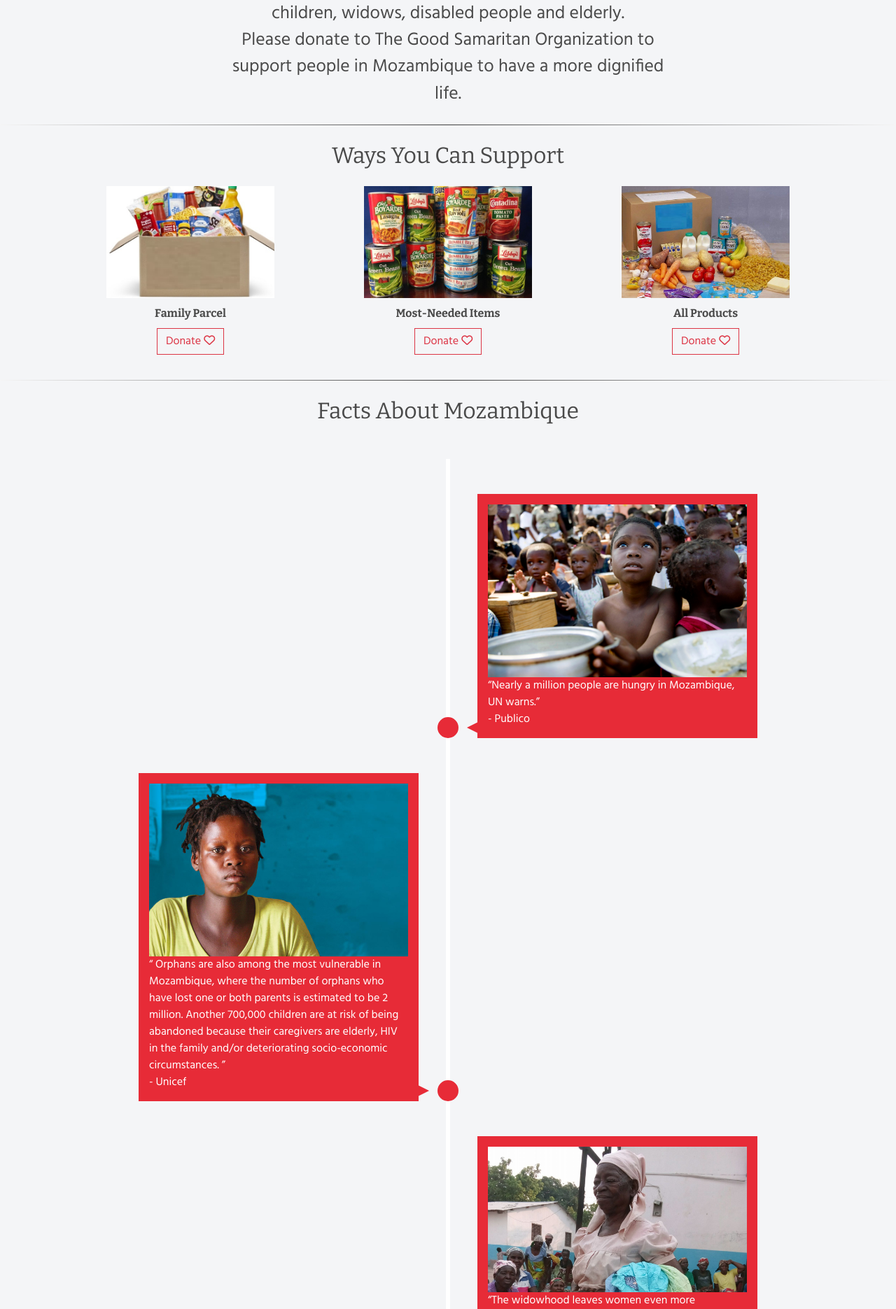
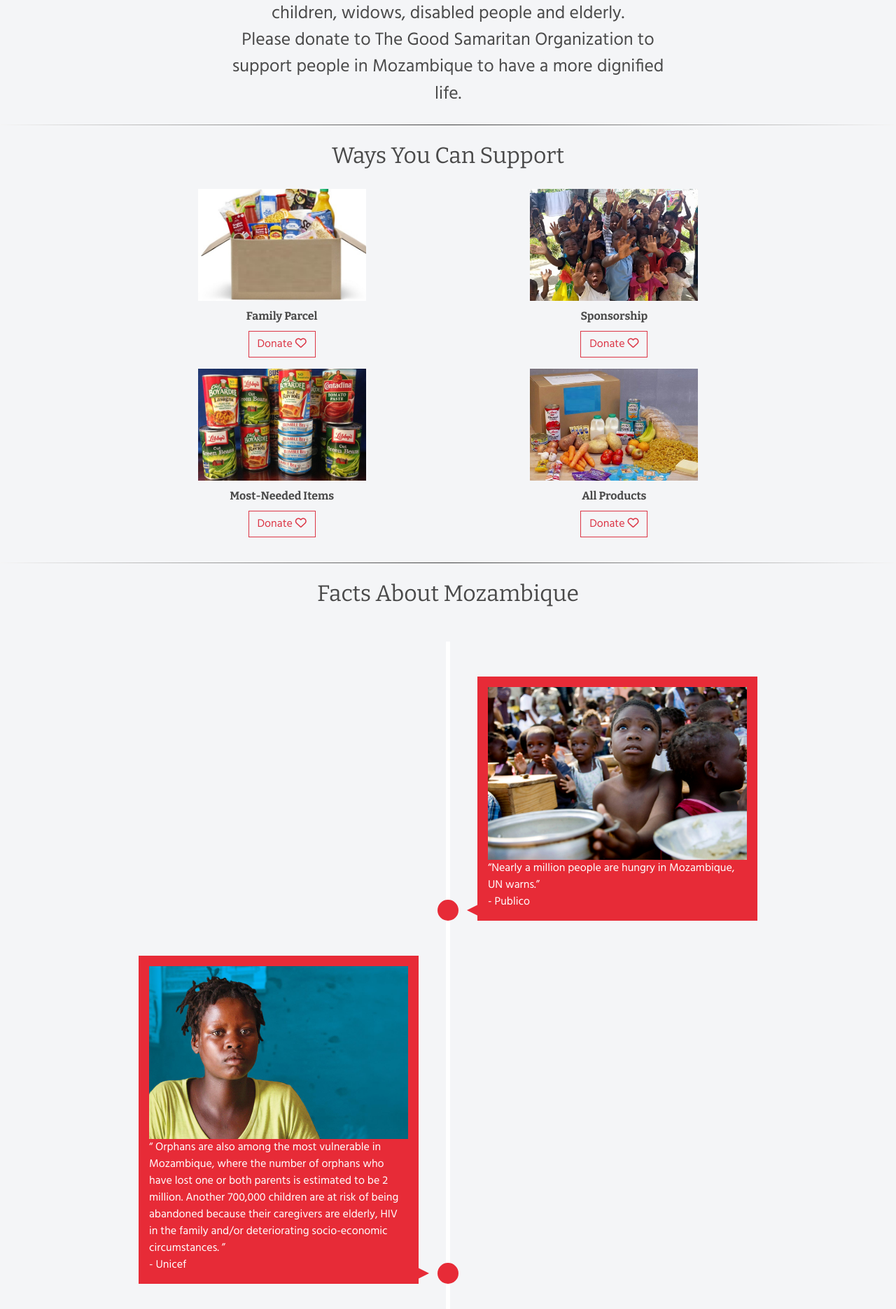
Before and after one commit to SanclerZanella/good_samaritan_org, a Django app: page / in a window 1280 px wide. Shown: the part 628-2499 px from the top of the page at 70% size. Run offline with Django 3.2, Linux system fonts and the light colour scheme; some libraries are stand-ins or nearby versions.

Commit message:
Style sponsorship page and sponsoship(subscription) form for different screen sizes and add some comment to the code to keep organized

```diff
--- a/home/static/home/css/style.css
+++ b/home/static/home/css/style.css
@@ -52,7 +52,12 @@
     background: url("/media/home/all-products.jpg") no-repeat center center;
 }
 
+#sponsorship-card {
+    background: url("/media/home/sponsorship.jpg") no-repeat center center;
+}
+
 #family-parcel-card,
+#sponsorship-card,
 #all-products-card,
 #most-needed-card {
     width: 30vh;
--- a/home/templates/home/index.html
+++ b/home/templates/home/index.html
@@ -46,7 +46,7 @@
             </div>
 
             <!-- Family Parcel Option -->
-            <div class="col-12 col-md-4 col-lg-3 mx-5">
+            <div class="col-12 col-md-4 col-lg-4 mx-5 mt-1">
                 <div class="row no-gutters content-alignment">
                     <a href="">
                         <div id="family-parcel-card" class="col-12"></div>
@@ -66,8 +66,29 @@
                 </div>
             </div>
 
+            <!-- Sponsorship Option -->
+            <div class="col-12 col-md-4 col-lg-4 mx-5 mt-1">
+                <div class="row no-gutters content-alignment">
+                    <a href="">
+                        <div id="sponsorship-card" class="col-12"></div>
+                    </a>
+                </div>
+                <div class="row no-gutters text-center my-3">
+                    <div class="col-12">
+                        <h3 class="font-weight-bold">Sponsorship</h3>
+                    </div>
+                </div>
+                <div class="row donate-btn no-gutters text-center my-3">
+                    <div class="col-12">
+                        <a href="{% url 'sponsorship' %}" class="btn btn-outline-danger">
+                        Donate <span class="first-heart"><i class="far fa-heart"></span></i><span class="second-heart"><i class="fas fa-heart"></i></span>
+                        </a>
+                    </div>
+                </div>
+            </div>
+
             <!-- Most-Needed Option -->
-            <div class="col-12 col-md-4 col-lg-3 mx-5">
+            <div class="col-12 col-md-4 col-lg-4 mx-5 mt-1">
                 <div class="row no-gutters content-alignment">
                     <a href="">
                         <div id="most-needed-card" class="col-12"></div>
@@ -88,7 +109,7 @@
             </div>
 
             <!-- All Products Option -->
-            <div class="col-12 col-md-4 col-lg-3 mx-5">
+            <div class="col-12 col-md-4 col-lg-4 mx-5 mt-1">
                 <div class="row no-gutters content-alignment">
                     <a href="{% url 'products' %}">
                         <div id="all-products-card" class="col-12"></div>
--- a/requirements.txt
+++ b/requirements.txt
@@ -11,6 +11,8 @@
 oauthlib==3.1.1
 Pillow==8.3.2
 PyJWT==2.1.0
+pylint-django==2.4.4
+pylint-plugin-utils==0.6
 PyPDF2==1.26.0
 python-bidi==0.4.2
 python3-openid==3.2.0
--- a/templates/base.html
+++ b/templates/base.html
@@ -53,6 +53,7 @@
                             </a>
                             <div class="dropdown-menu border-0" aria-labelledby="user-options">
                                 <a href="{% url 'parcels' %}" class="dropdown-item">Family Parcels</a>
+                                <a href="{% url 'sponsorship' %}" class="dropdown-item">Sponsorship</a>
                                 <a href="{% url 'products' %}?urgent=most_needed" class="dropdown-item">Most-Needed Items</a>
                                 <a href="{% url 'products' %}" class="dropdown-item">Browse All</a>
                             </div>
@@ -157,6 +158,7 @@
                         </a>
                         <div class="dropdown-menu border-0" aria-labelledby="user-options">
                             <a href="{% url 'parcels' %}" class="dropdown-item">Family Parcels</a>
+                            <a href="{% url 'sponsorship' %}" class="dropdown-item">Sponsorship</a>
                             <a href="{% url 'products' %}?urgent=most_needed" class="dropdown-item">Most-Needed Items
                             </a>
                             <a href="{% url 'products' %}" class="dropdown-item">Browse All</a>
@@ -257,6 +259,11 @@
                     <li>
                         <a href="{% url 'parcels' %}">
                             <p>Family Parcels</p>
+                        </a>
+                    </li>
+                    <li>
+                        <a href="{% url 'sponsorship' %}">
+                            <p>Sponsorship</p>
                         </a>
                     </li>
                     <li>
--- a/templates/includes/medium-navbar.html
+++ b/templates/includes/medium-navbar.html
@@ -20,6 +20,7 @@
                     </a>
                     <div class="dropdown-menu border-0" aria-labelledby="user-options">
                         <a href="{% url 'parcels' %}" class="dropdown-item">Family Parcels</a>
+                        <a href="{% url 'sponsorship' %}" class="dropdown-item">Sponsorship</a>
                         <a href="{% url 'products' %}?urgent=most_needed" class="dropdown-item">Most-Needed Items</a>
                         <a href="{% url 'products' %}" class="dropdown-item">Browse All</a>
                     </div>
```
Also changed, not shown: checkout/static/checkout/css/subscription.css (+59 -0 lines), checkout/static/checkout/js/subscription.js (+45 -7 lines), checkout/templates/checkout/subscription.html (+42 -6 lines), checkout/views.py (+131 -50 lines), products/static/products/css/sponsorship.css (+22 -0 lines), products/templates/products/sponsorship.html (+10 -6 lines), checkout/static/checkout/css/checkout.css (indentation only), media/home/sponsorship.jpg (added).
